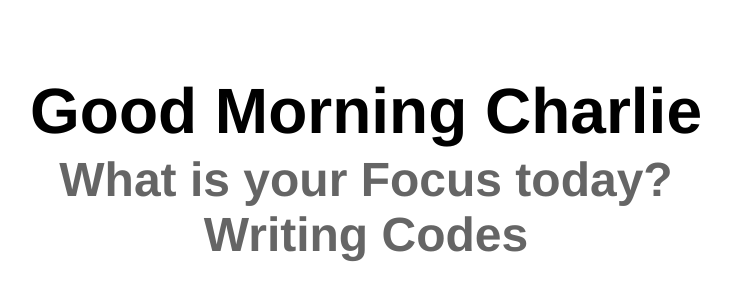
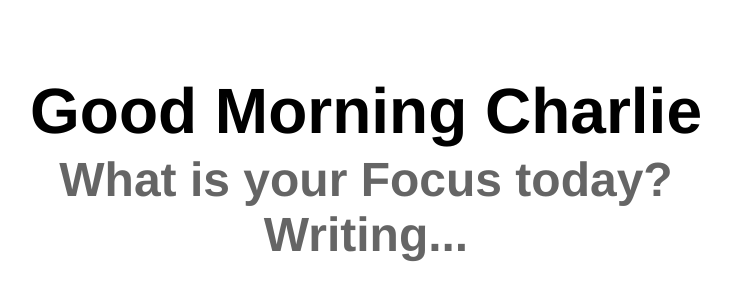
Before and after one commit to seba930/Amaraso, a plain HTML site: page index.html in a window 1280 px wide. Shown: the part 232-532 px from the top of the page, without its empty margins (274-1005 px from the left). Drawn offline with Linux system fonts and the light colour scheme.

Commit message:
files updates

```diff
--- a/index.html
+++ b/index.html
@@ -14,7 +14,7 @@
     </h1>
 
     <h2> What is your Focus today?</h2>
-    <h2 id = "focus" contenteditable = true > Writing Codes </h2>
+    <h2 id = "focus" contenteditable = true > Writing... </h2>
 
 
     <script src= "index.js"></script>
```
